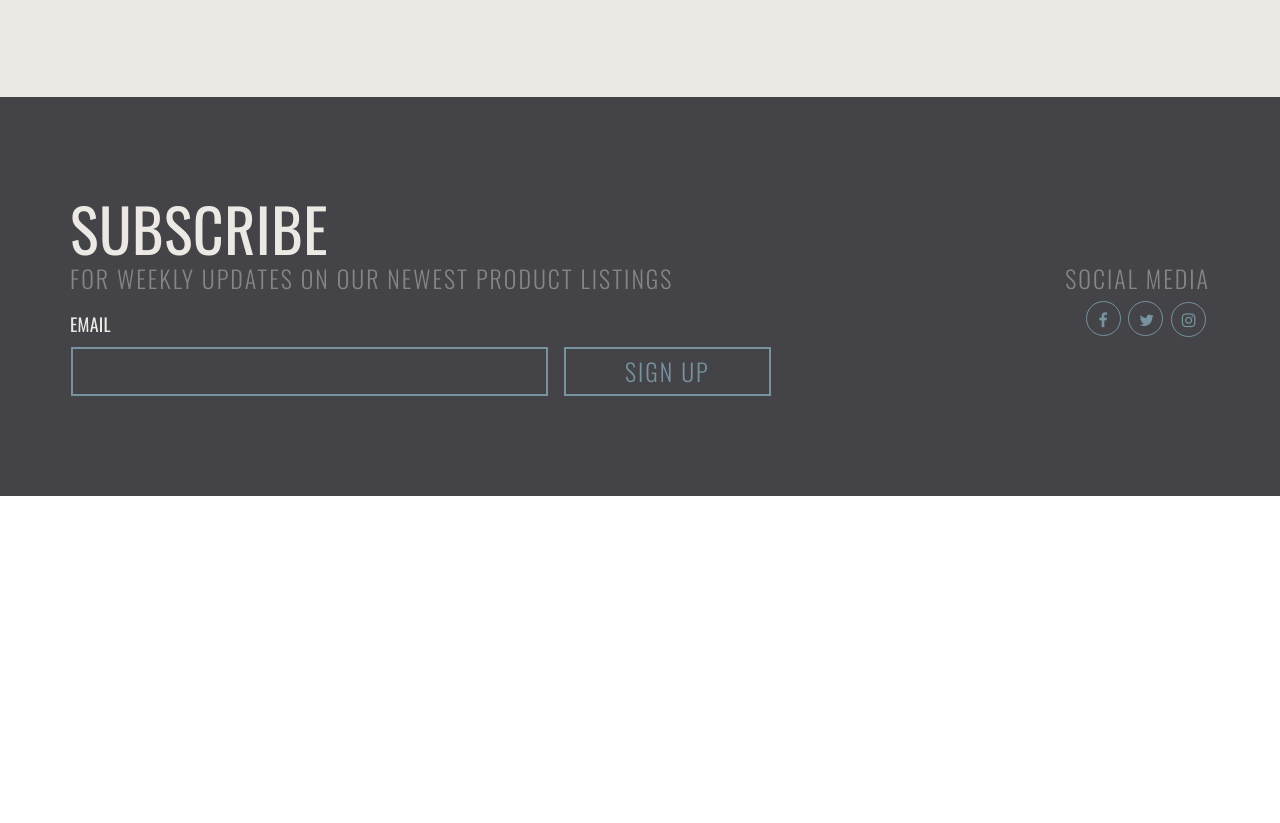
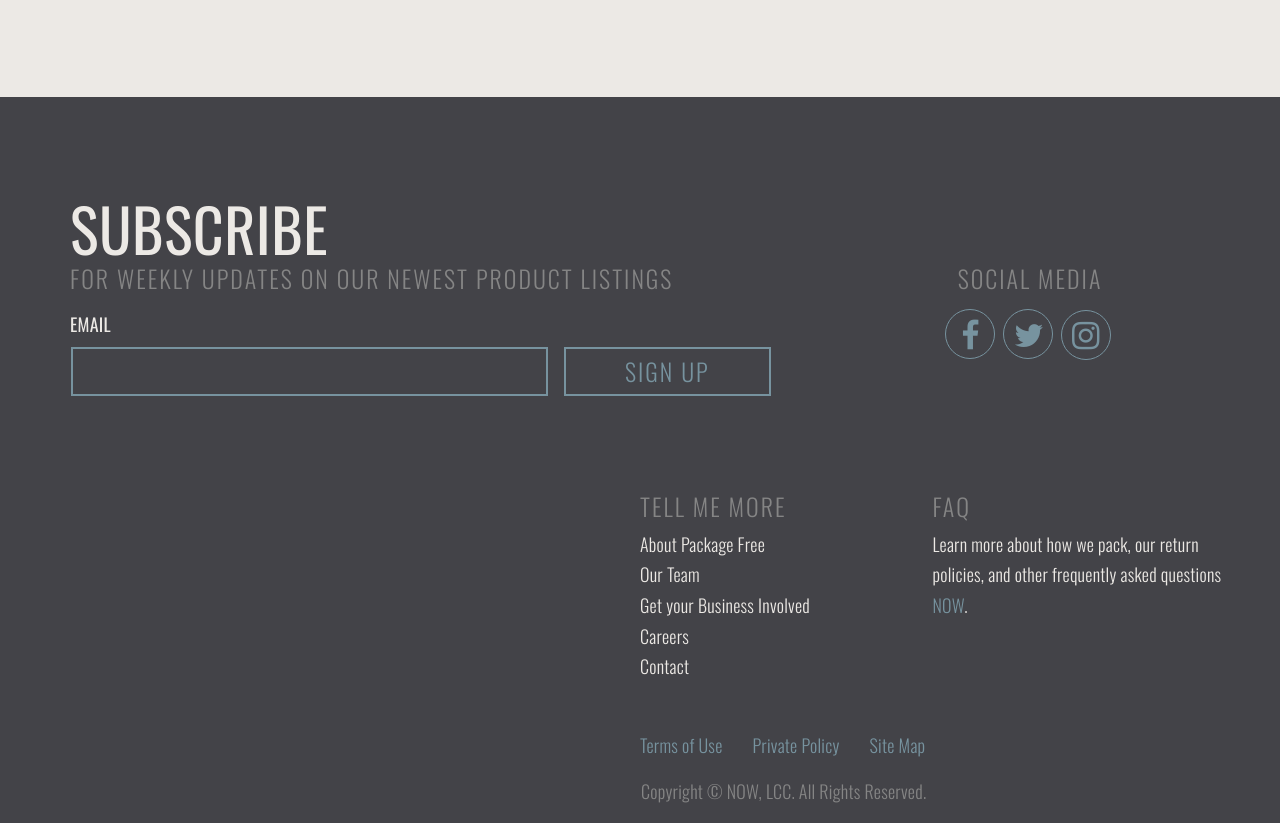
Before and after one commit to serelath/now-old, a plain HTML site: page index.html in a window 1280 px wide. Shown: the part 4035-4858 px from the top of the page. Before the commit the page ends 4531 px from the top, so only its background shows below. Drawn offline with nearby package versions, Linux system fonts and the light colour scheme.

Commit message:
footer completion

```diff
--- a/index.html
+++ b/index.html
@@ -414,7 +414,7 @@
             <div class="col-12 px-0">
                 <h1 class="text-md-left text-center mb-0">SUBSCRIBE</h1>
             </div>
-            <div class="row">
+            <div class="row pb-5">
                <div class="col-md-8 col-10 ml-md-0 mx-auto pr-lg-5">
                    <h3 class="mb-3 text-md-left text-center">FOR WEEKLY UPDATES ON OUR NEWEST PRODUCT LISTINGS</h3>
                    <label for="subscribe"><p class="mb-0 text-left">EMAIL</p></label>
@@ -427,14 +427,39 @@
                </div>
 
                <!-- SOCIAL -->
-               <div class="col-md-4 text-md-right text-center mt-md-0 mt-5">
-                   <h3>SOCIAL MEDIA</h3>
-                    <a href="#" class="fa fa-facebook mr-md-1 mx-auto"></a>
-                    <a href="#" class="fa fa-twitter mr-md-1 mx-auto"></a>
-                    <a href="#" class="fa fa-instagram mr-md-1 mx-auto"></a>
-
-
-               </div>
+               <div class="col-md-4 text-center mt-md-0 mt-5">
+                   <h3 class="mb-3">SOCIAL MEDIA</h3>
+                    <a href="#" class="fa fa-facebook fa-2x mr-md-1 mx-auto"></a>
+                    <a href="#" class="fa fa-twitter fa-2x mr-md-1 mx-auto"></a>
+                    <a href="#" class="fa fa-instagram fa-2x mr-md-1 mx-auto"></a>
+                </div>
+            </div>
+            <!-- FOOTER LINKS -->
+            <div id="footer-links" class="row text-md-left text-center mt-5">
+               <div class="col-lg-6 col-md-4 col-0 px-0"></div>
+                <div class="col-lg-3 col-md-4 col-sm-10 col-10 px-0 text-md-left mx-md-0 mx-auto mb-md-0 mb-5">
+                    <h3 class="text-md-left text-center">TELL ME MORE</h3>
+                    <a href=""><p class="mb-0 col-12 px-0">About Package Free</p></a>
+                    <a href=""><p class="mb-0 col-12 px-0">Our Team</p></a>
+                    <a href=""><p class="mb-0 col-12 px-0">Get your Business Involved</p></a>
+                    <a href=""><p class="mb-0 col-12 px-0">Careers</p></a>
+                    <a href=""><p class="mb-0 col-12 px-0">Contact</p></a>
+                </div>
+                <div class="col-lg-3 col-md-4 col-sm-10 col-10 px-0 text-md-left text-center mx-md-0 mx-auto">
+                    <h3>FAQ</h3>
+                    <p>Learn more about how we pack, our return policies, and other frequently asked questions <a href="">NOW</a>.</p>
+                </div>
+            </div>
+            <div id="footer-links" class="row mt-5">
+               <div class="col-lg-6 col-md-4 col-0"></div>
+               <div class="col-lg-4 col-md-8 col-8 px-0 text-lg-left text-center mx-md-0 mx-auto">
+                   <div class="row terms">
+                    <p><a href="" class="col-md-4">Terms of Use</a></p>
+                    <p><a href="" class="col-md-4">Private Policy</a></p>
+                    <p><a href="" class="col-md-4">Site Map</a></p>
+                    <p id="copy" class="px-3">Copyright &copy; NOW, LCC. All Rights Reserved. </p>
+                    </div>
+                </div>
             </div>
         </div>
     </section>
--- a/stylesheets/style.css
+++ b/stylesheets/style.css
@@ -441,6 +441,7 @@ input[type="textbox"], textarea {
 /*=======================*/
 #footer {
     background-color: #434348 !important;
+    padding-bottom: 0 !important;
 }
 #footer h1, #footer h2, #footer p {
     color: #ece9e5 !important;
@@ -465,15 +466,30 @@ button#subscribe:hover h3 {
 }
 .fa {
     padding: 10px;
-    width: 35px;
-    height: 35px;
+    width: 50px;
+    height: 50px;
     text-align: center;
     border-radius: 50%;
     border: 1px solid #77939f;
-    color: #77939f;
+    color: #77939f !important;
+    text-decoration: none !important;
+    transition: 0.3s;
 }
 .fa-instagram {
     padding: 9px 0 11px 0;
+}
+.fa:hover {
+    color: #ece9e5 !important;
+    border: 1px solid #ece9e5;
+}
+#footer-links a {
+    color: #77939f !important;
+}
+#footer-links p {
+    font-weight: 300 !important;
+}
+p#copy {
+    color: #858585 !important;
 }
 
 /* SCROLLBAR */
@@ -545,6 +561,11 @@ button#subscribe:hover h3 {
         .sponsors {
         height: 300px;
     }
+
+    /* FOOTER */
+    .terms {
+        justify-content: center;
+    }
 }
 
 /* SMALL */
@@ -570,3 +591,4 @@ button#subscribe:hover h3 {
         height: 250px;
     }
 }
+}
```
